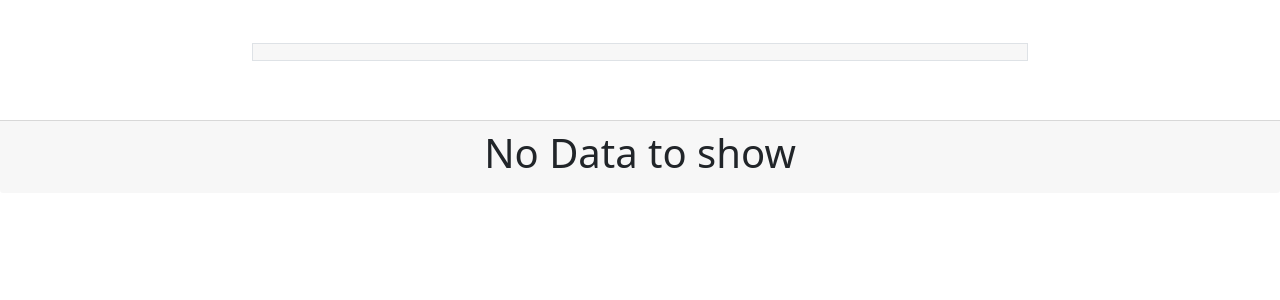
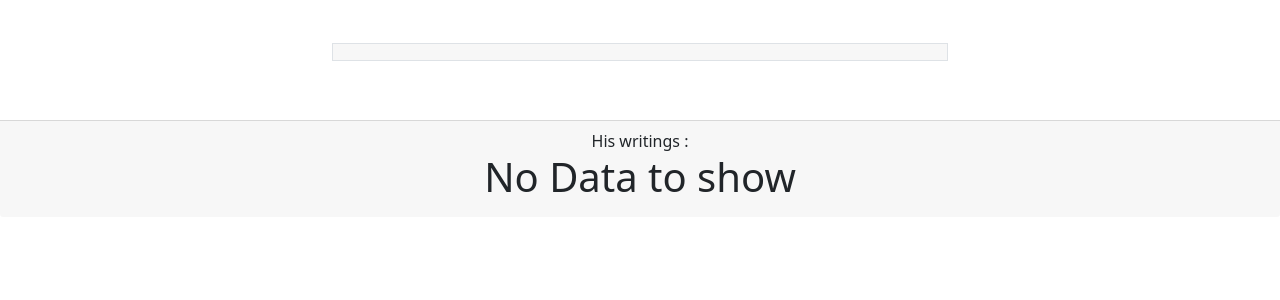
Before and after one commit to MohamedAlabasy/Learn-Django-lab2-ITI, a Django app: template books/templates/books/show_author.html in a window 1280 px wide. Shown: the part 74-374 px from the top of the page. Run offline with Django 4.2, Linux system fonts and the light colour scheme; the template is opened without the code that fills it, so the values that code supplies are empty.

Commit message:
finish lab2

```diff
--- a/books/templates/books/show_author.html
+++ b/books/templates/books/show_author.html
@@ -6,7 +6,7 @@
 {% block content %}
 <div class="container-fluid mt-3">
     <div class="row d-flex justify-content-around text-center">
-        <div style="width: 50rem; margin: 0.2rem;">
+        <div style="width: 40rem; margin: 0.2rem;">
             <img src="{{author.image}}" style="max-height: 350px;" class="card-img-top">
             <div class="card-footer fs-6 font-weight-bold border border-bottom-2 text-center">{{author.name}}
             </div>
@@ -16,6 +16,7 @@
             </div>
         </div>
         <div class="card-footer my-5">
+            <span class="p-5"> His writings : </span>
             {% for book in books %}
             <a class="btn btn-dark" href="{% url 'show_book' book.id%}">{{book.name}}</a>
             {% empty %}
```
